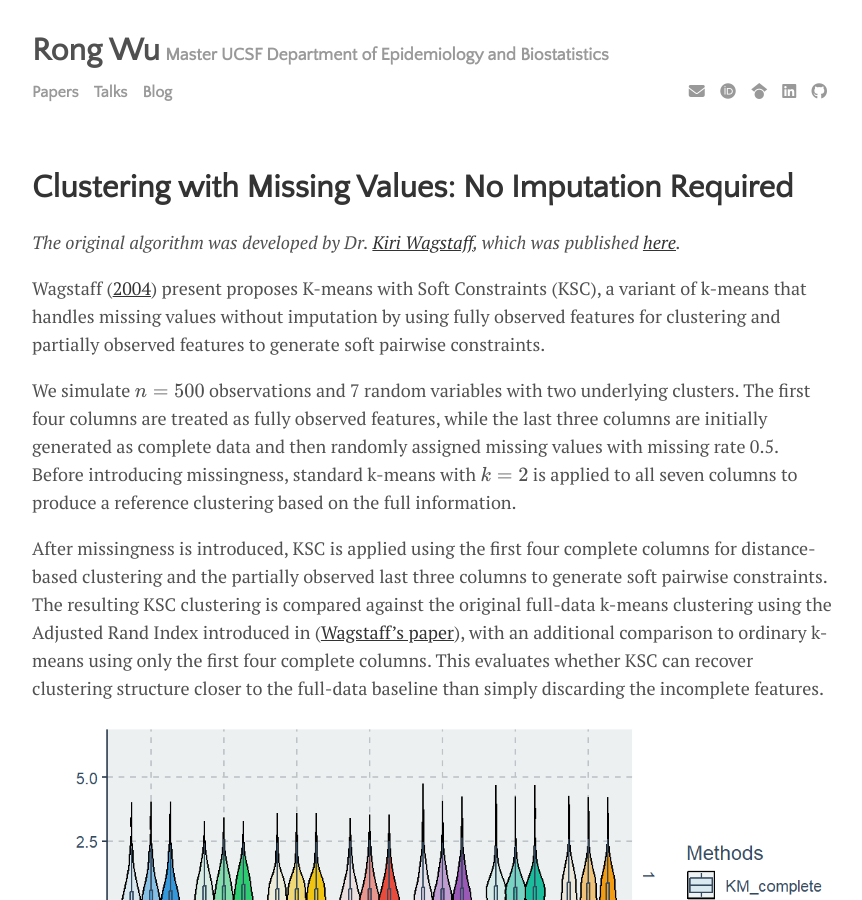
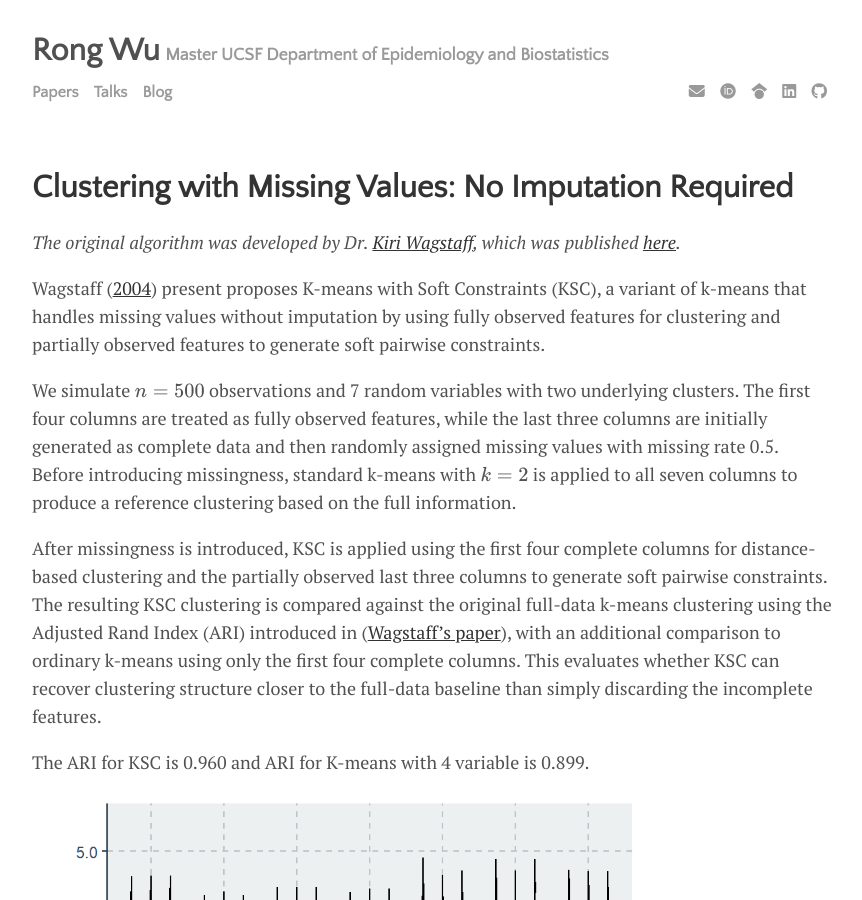
Before and after one commit to Rows21/Rows21.github.io, a Jekyll site: the page built from _posts/2026-04-27-Clustering-with-Missing.md, in a window 1280 px wide and 900 px high. Shown: the whole window, without its empty margins (208-1070 px from the left). Built offline with Jekyll 4.4.1, drawn with Linux system fonts in a browser that asks for light colours; formulas are drawn with MathJax 3; comment, search, counter and statistics services are not loaded.

Commit message:
Update 2026-04-27-Clustering-with-Missing.md

```diff
--- a/_posts/2026-04-27-Clustering-with-Missing.md
+++ b/_posts/2026-04-27-Clustering-with-Missing.md
@@ -16,7 +16,9 @@ Wagstaff ([2004](https://link.springer.com/chapter/10.1007/978-3-642-17103-1_61)
 
 We simulate $n = 500$ observations and 7 random variables with two underlying clusters. The first four columns are treated as fully observed features, while the last three columns are initially generated as complete data and then randomly assigned missing values with missing rate 0.5. Before introducing missingness, standard k-means with $k=2$ is applied to all seven columns to produce a reference clustering based on the full information.
 
-After missingness is introduced, KSC is applied using the first four complete columns for distance-based clustering and the partially observed last three columns to generate soft pairwise constraints. The resulting KSC clustering is compared against the original full-data k-means clustering using the Adjusted Rand Index introduced in ([Wagstaff's paper](https://link.springer.com/chapter/10.1007/978-3-642-17103-1_61)), with an additional comparison to ordinary k-means using only the first four complete columns. This evaluates whether KSC can recover clustering structure closer to the full-data baseline than simply discarding the incomplete features.
+After missingness is introduced, KSC is applied using the first four complete columns for distance-based clustering and the partially observed last three columns to generate soft pairwise constraints. The resulting KSC clustering is compared against the original full-data k-means clustering using the Adjusted Rand Index (ARI) introduced in ([Wagstaff's paper](https://link.springer.com/chapter/10.1007/978-3-642-17103-1_61)), with an additional comparison to ordinary k-means using only the first four complete columns. This evaluates whether KSC can recover clustering structure closer to the full-data baseline than simply discarding the incomplete features.
+
+The ARI for KSC is 0.960 and ARI for K-means with 4 variable is 0.899.
 
 <div style='text-align: center;'>
   <img src="../assets/img/Figure-1-KSC.png" />
```
